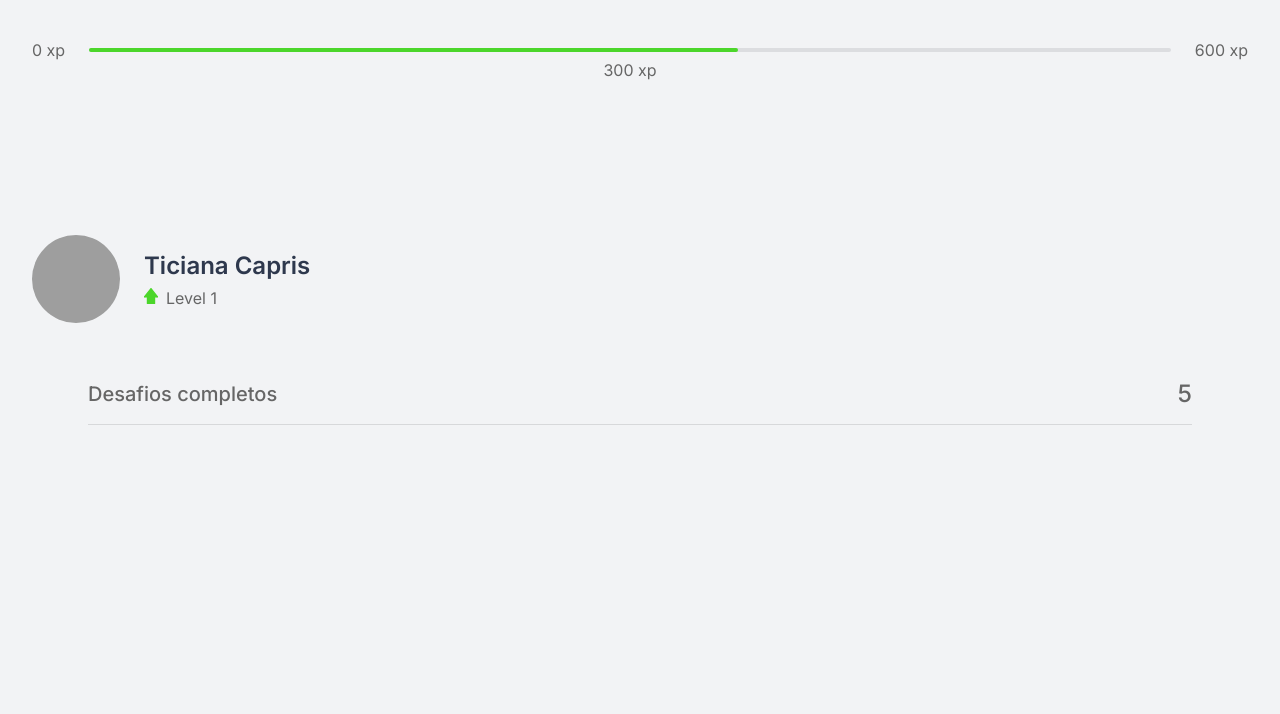
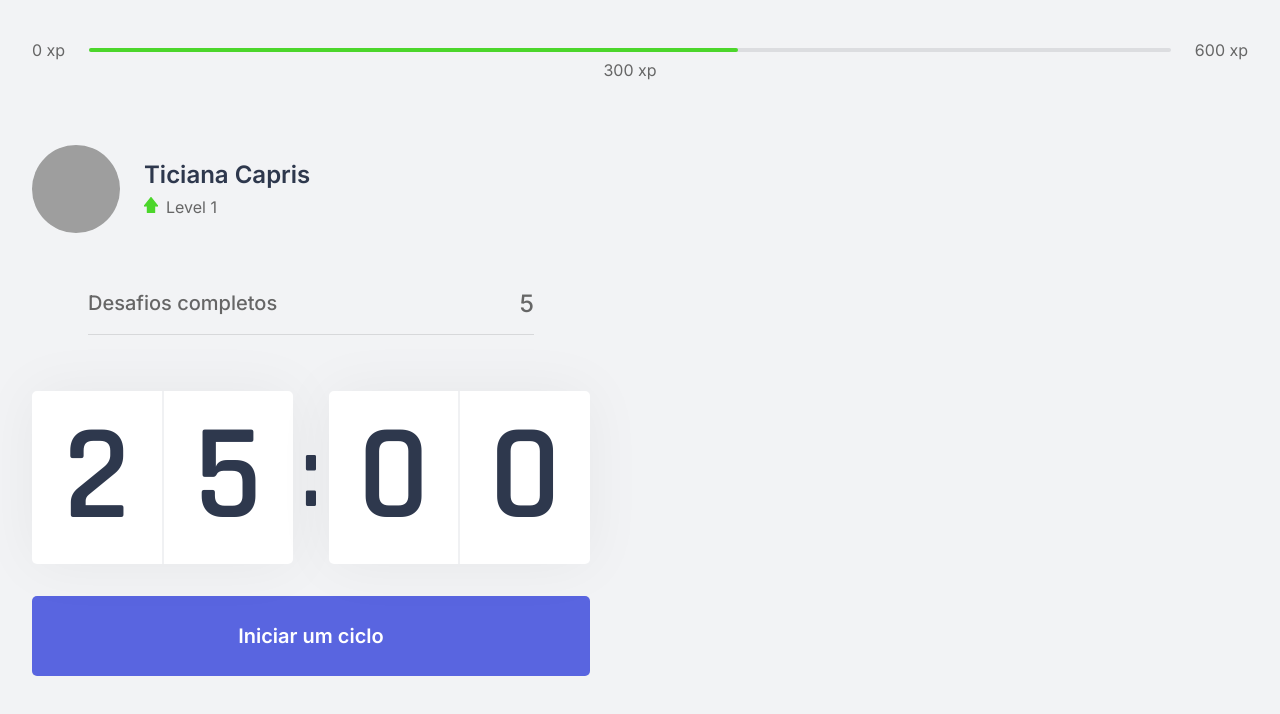
Before and after one commit to ticianacapris/NWL-4, a Next.js app in the folder moveit-next/: page / in a window 1280 px wide. Shown: the top 714 px of the page. Built offline with nearby package versions, Linux system fonts and the light colour scheme; grey boxes are pictures that could not be loaded.

Commit message:
countdown função

```diff
--- /dev/null
+++ b/moveit-next/src/components/Countdown.tsx
@@ -0,0 +1,58 @@
+import { useState, useEffect } from 'react';
+import styles from '../styles/components/Countdown.module.css';
+export function Countdown() {
+
+    const [time, setTime] = useState(25*60);
+    const [active,setActive] = useState(false);
+
+
+    const minutes = Math.floor(time/60);
+
+    const seconds = time % 60;
+
+    const [minuteLeft,minuteRight] = String(minutes).padStart(2, '0').split('');
+    const [secondsLeft,secondsRight] = String(seconds).padStart(2, '0').split('');
+
+    function startCountdown() {
+        setActive(true);
+
+    }
+    useEffect(()=>{
+        if(active && time > 0){
+            setTimeout(()=>{
+                setTime(time-1);
+
+            },1000);
+        }
+    }, [active, time])
+
+
+
+    return (
+
+        <div>
+
+            <div className={styles.countdownContainer}>
+                <div>
+                    <span>{minuteLeft}</span>
+                    <span>{minuteRight}</span>
+
+                </div>
+                <span> : </span>
+
+                <div>
+                    <span>{secondsLeft}</span>
+                    <span>{secondsRight}</span>
+                </div>
+            </div>
+            <button type="button"
+             className={styles.CountdownButton}
+             onClick={startCountdown}
+             >
+                Iniciar um ciclo
+                </button>
+
+
+        </div>
+    );
+}
--- a/moveit-next/src/pages/_document.tsx
+++ b/moveit-next/src/pages/_document.tsx
@@ -7,6 +7,7 @@ export default class MyDocument extends Document {
         return (
             <Html>
                 <Head>
+                    <link rel="shortcut" href="favicon.png" type="image/png" />
                 <link rel="preconnect" href="https://fonts.gstatic.com"/>
                 <link href="https://fonts.googleapis.com/css2?family=Inter:wght@400;500;600&family=Rajdhani:wght@600&display=swap" rel="stylesheet"/>
                 </Head>
--- a/moveit-next/src/pages/index.tsx
+++ b/moveit-next/src/pages/index.tsx
@@ -2,20 +2,26 @@
 
 import React from "react";
 import { CompletedChallenges } from "../components/CompletedChallenges";
+import { Countdown } from "../components/Countdown";
 import { ExperienceBar } from "../components/ExperienceBar";
 import { Profile } from "../components/Profile";
+import Head from 'next/head';
 import styles from "../styles/pages/Home.module.css";
 
 
 export default function Home() {
   return (
     <div className={styles.container}>
+      <Head>
+        <title>Início | move.it </title>
+      </Head>
 
     <ExperienceBar />
     <section>
       <div>
       <Profile/>
       <CompletedChallenges/>
+      <Countdown/>
 
       </div>
       <div>
--- /dev/null
+++ b/moveit-next/src/styles/components/Countdown.module.css
@@ -0,0 +1,65 @@
+.countdownContainer {
+  display: flex;
+  align-items: center;
+  font-family: Rajdhani;
+  font-weight: 600;
+  color: var(--title);
+}
+
+.countdownContainer > div {
+  flex: 1;
+
+  display: flex;
+  align-items: center;
+  justify-content: space-evenly;
+
+  background: var(--white);
+  box-shadow: 0 0 60px rgba(0, 0, 0, 0.05);
+  border-radius: 5px;
+  font-size: 8.5rem;
+  text-align: center;
+}
+
+.countdownContainer > div span {
+  flex: 1;
+}
+.countdownContainer > span {
+  font-size: 6.25rem;
+  margin: 0 0.5rem;
+}
+
+.countdownContainer span:first-child {
+  border-right: 1px solid #f0f1f3;
+}
+
+.countdownContainer span:last-child {
+  border-left: 1px solid #f0f1f3;
+}
+
+.CountdownButton{
+    width: 100%;
+    height: 5rem;
+
+    margin-top: 2rem;
+
+    display: flex;
+  align-items: center;
+  justify-content: center;
+  border:0;
+  border-radius: 5px;
+
+ background: var(--blue);
+ color: var(--white);
+
+ font-size: 1.25rem;
+ font-weight: 600;
+ transition: background-color 0.2;
+}
+
+
+.CountdownButton:hover{
+
+
+ background: var(--blue-dark);
+
+}
--- a/moveit-next/src/styles/components/ExperienceBar.module.css
+++ b/moveit-next/src/styles/components/ExperienceBar.module.css
@@ -3,6 +3,7 @@
     align-items:center;
 
 }
+
 
 .experienceBar span{
 
--- a/moveit-next/src/styles/pages/Home.module.css
+++ b/moveit-next/src/styles/pages/Home.module.css
@@ -8,19 +8,12 @@
     flex-direction: column;
 }
 
-.container section{
-    flex:1;
-    display:grid;
-    grid-template-columns: 1fr,1fr;
-    /* ---100px no desktop--- */
-    gap:6.5rem;
-    /* ---alinhar o grid ao centro--- */
-    align-content: center;
 
 
+.container section{
+    flex: 1;
+    display: grid;
+    grid-template-columns: 1fr 1fr;
+    gap: 6.25rem;
+    align-content: center;
 }
-
-.leftContainer{
-
-
-}
```
Also changed, not shown: moveit-next/src/styles/global.css (line endings or trailing spaces).
